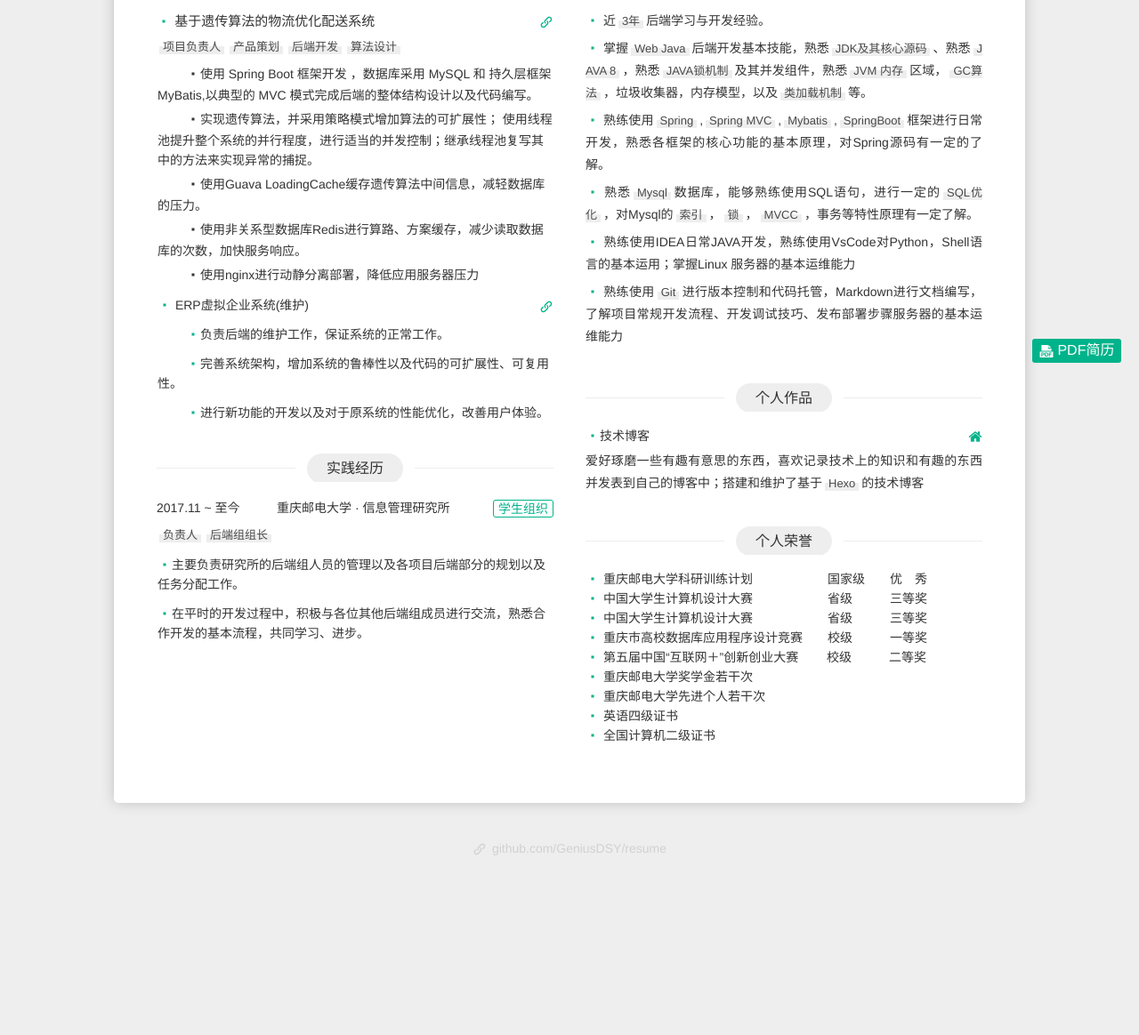
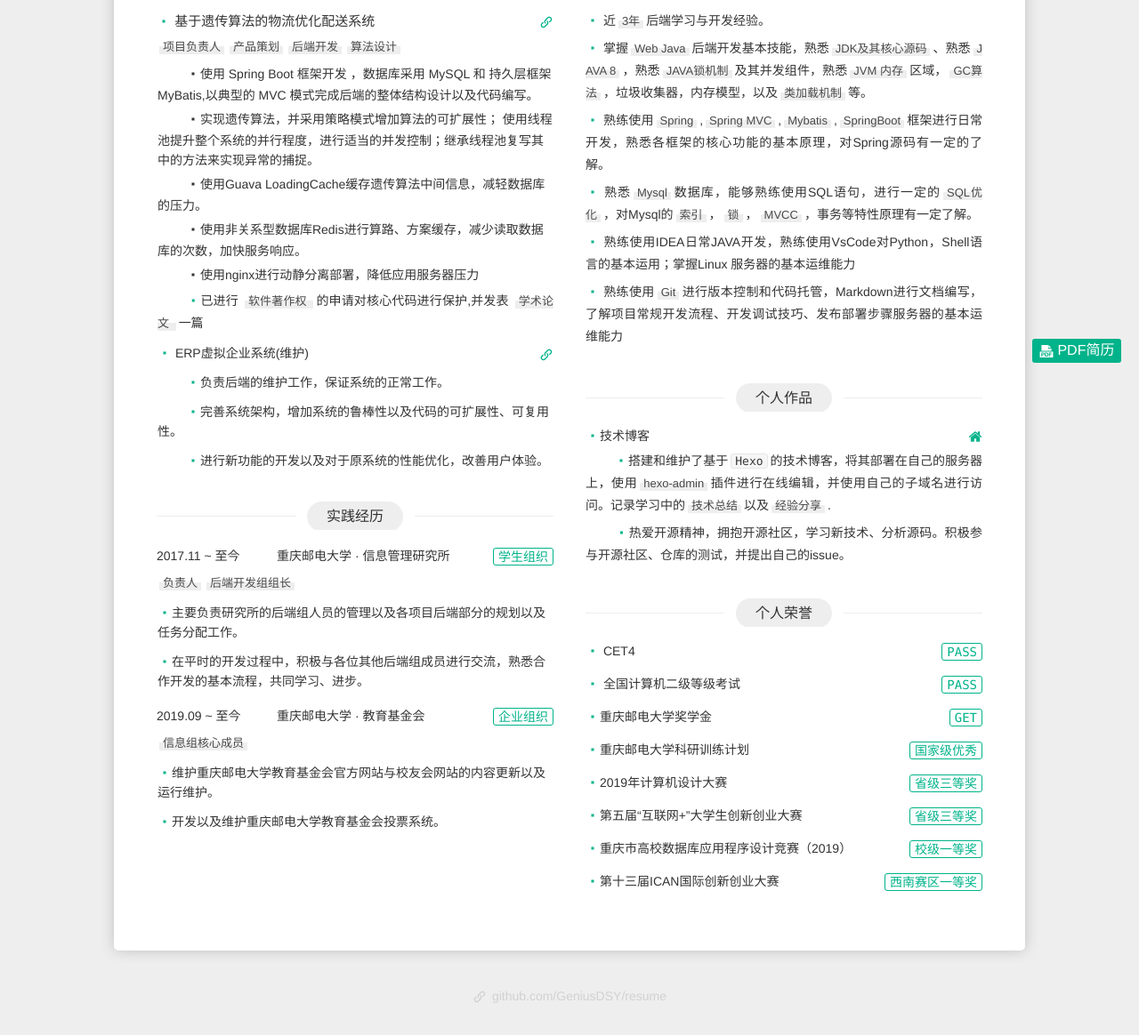
Before and after one commit to GeniusDSY/resume, a website built with webpack: page src/index.html in a window 1280 px wide. Shown: the part 386-1550 px from the top of the page at 89% size. Before the commit the page ends 1384 px from the top, so only its background shows below. Built offline with nearby package versions, Linux system fonts and the light colour scheme.

Commit message:
:sparkles: feat: 更新简历内容

```diff
--- a/src/index.html
+++ b/src/index.html
@@ -10,7 +10,7 @@
 
 <body>
     <!--[if IE]><p class="kill-ie">微软都放弃了IE，为啥你却还不放弃？</p><![endif]-->
-    <p class="last-modified">最后更新时间：2019年10月</p>
+    <p class="last-modified">最后更新时间：2019年11月</p>
     <div class="content">
         <header class="content-hd">
             <section class="title">
@@ -37,7 +37,7 @@
                     <li><a href="mailto:genius_dsy@foxmail.com" target="_blank"><span
                                 class="contact-link">genius_dsy@foxmail.com</span><i
                                 class="iconfont icon-email"></i></a></li>
-                    <li><a href="tel:1375975****" target="_blank"><span class="contact-link">1375975****</span><i
+                    <li><a href="tel:13759758663" target="_blank"><span class="contact-link">13759758663</span><i
                                 class="iconfont icon-phone"></i></a></li>
                 </ul>
             </section>
@@ -59,7 +59,7 @@
                             </header> -->
                             <div class="item">
                                 <header class="item-hd">
-                                    <h3 class="item-name"><i class="iconfont icon-dot"></i> 基于遗传算法的物流优化配送系统 </h3>
+                                    <h3 class="item-name"><i class="iconfont icon-dot"></i> 基于遗传算法的物流优化配送系统</h3>
                                     <a class="item-more" href="https://github.com/MayYJ/RoutePlanSystem"
                                         target="_blank"><i class="iconfont icon-link"></i>
                                     </a>
@@ -110,6 +110,13 @@
                             </header>
                         </div>
                         <div class="item">
+                            <header class="item-bd">
+                                <h3 class="item-name section-content">
+                                    <i class="iconfont icon-dot"></i>已进行 <strong> 软件著作权 </strong> 的申请对核心代码进行保护,并发表 <strong> 学术论文 </strong> 一篇
+                                </h3>
+                            </header>
+                        </div>
+                        <div class="item">
                             <header class="item-hd">
                                 <h3 class="item-name"><i class="iconfont icon-dot"></i> ERP虚拟企业系统(维护) </h3>
                                 <a class="item-more" href="https://coding.net/u/bailixiang/p/erpm" target="_blank"><i
@@ -151,11 +158,11 @@
                                 <span class="item-time">2017.11 ~ 至今</span>
                                 <h3 class="item-name">重庆邮电大学 · 信息管理研究所</h3>
                                 <a class="btn item-more" href="https://github.com/mis-lab" target="_blank"
-                                    title="在校经历">学生组织</a>
+                                    title="学生组织">学生组织</a>
                             </header>
                             <div class="item-bd">
                                 <p class="section-content">
-                                    <strong>负责人</strong><strong>后端组组长</strong>
+                                    <strong>负责人</strong><strong>后端开发组组长</strong>
                                 </p>
                             </div>
                         </div>
@@ -173,6 +180,35 @@
                                 </h3>
                             </header>
                         </div>
+                    </div>
+                    <div class="section-bd">
+                        <div class="item item-main">
+                            <header class="item-hd">
+                                <span class="item-time">2019.09 ~ 至今</span>
+                                <h3 class="item-name">重庆邮电大学 · 教育基金会</h3>
+                                <a class="btn item-more" target="_blank"
+                                    title="基金会">企业组织</a>
+                            </header>
+                            <div class="item-bd">
+                                <p class="section-content">
+                                    <strong>信息组核心成员</strong>
+                                </p>
+                            </div>
+                        </div>
+                        <div class="item">
+                             <header class="item-hd">
+                                <h3 class="item-name">
+                                    <i class="iconfont icon-dot"></i>维护重庆邮电大学教育基金会官方网站与校友会网站的内容更新以及运行维护。
+                                </h3>
+                            </header>
+                        </div>
+                        <div class="item">
+                            <header class="item-hd">
+                               <h3 class="item-name">
+                                   <i class="iconfont icon-dot"></i>开发以及维护重庆邮电大学教育基金会投票系统。
+                               </h3>
+                           </header>
+                       </div>
                     </div>
                 </section>
             </div>
@@ -231,13 +267,22 @@
                         <div class="item">
                             <header class="item-hd">
                                 <h3 class="item-name"><i class="iconfont icon-dot"></i>技术博客</h3>
-                                <a class="item-more" href="https://geniusdsy.github.io" target="_blank" title="技术博客"><i
+                                <a class="item-more" href="https://blog.geniusdsy.cn" target="_blank" title="技术博客"><i
                                         class="iconfont icon-homepage"></i></a>
                             </header>
-                            <div class="item-bd">
-                                <p class="section-content">
-                                    爱好琢磨一些有趣有意思的东西，喜欢记录技术上的知识和有趣的东西并发表到自己的博客中；搭建和维护了基于<strong>Hexo</strong>的技术博客
-                                </p>
+                            <div class="item">
+                                <header class="item-bd">
+                                    <h3 class="item-name section-content">
+                                        <i class="iconfont icon-dot"></i>搭建和维护了基于<em>Hexo</em>的技术博客，将其部署在自己的服务器上，使用<strong>hexo-admin</strong>插件进行在线编辑，并使用自己的子域名进行访问。记录学习中的<strong>技术总结</strong>以及<strong>经验分享</strong>.
+                                    </h3>
+                                </header>
+                            </div>
+                            <div class="item">
+                                <header class="item-bd">
+                                    <h3 class="item-name section-content">
+                                        <i class="iconfont icon-dot"></i>热爱开源精神，拥抱开源社区，学习新技术、分析源码。积极参与开源社区、仓库的测试，并提出自己的issue。
+                                    </h3>
+                                </header>
                             </div>
                         </div>
                     </div>
@@ -251,16 +296,36 @@
                     <div class="section-bd">
                         <div class="item">
                             <header class="item-hd">
-                                <h3 class="item-name"><i class="iconfont icon-dot"></i> 重庆邮电大学科研训练计划　　　　　　国家级　　优　秀 </h3>
-                                <h3 class="item-name"><i class="iconfont icon-dot"></i> 中国大学生计算机设计大赛　　　　　　省级　　　三等奖 </h3>
-                                <h3 class="item-name"><i class="iconfont icon-dot"></i> 中国大学生计算机设计大赛　　　　　　省级　　　三等奖 </h3>
-                                <h3 class="item-name"><i class="iconfont icon-dot"></i> 重庆市高校数据库应用程序设计竞赛　　校级　　　一等奖 </h3>
-                                <h3 class="item-name"><i class="iconfont icon-dot"></i> 第五届中国“互联网＋”创新创业大赛　　 校级　　　二等奖
-                                </h3>
-                                <h3 class="item-name"><i class="iconfont icon-dot"></i> 重庆邮电大学奖学金若干次　　　　　　　　　　　　　　</h3>
-                                <h3 class="item-name"><i class="iconfont icon-dot"></i> 重庆邮电大学先进个人若干次　　　　　　　　　　　　　</h3>
-                                <h3 class="item-name"><i class="iconfont icon-dot"></i> 英语四级证书　　　　　　　　　　　　　　　　　　　　</h3>
-                                <h3 class="item-name"><i class="iconfont icon-dot"></i> 全国计算机二级证书　　　　　　　　　　　　　　　　　</h3>
+                                <h3 class="item-name"><i class="iconfont icon-dot"></i> CET4</h3>
+                                    <a class="btn item-more" target="_blank" title="获奖">PASS</a>
+                            </header>
+                            <header class="item-hd">
+                                <h3 class="item-name"><i class="iconfont icon-dot"></i> 全国计算机二级等级考试</h3>
+                                    <a class="btn item-more" target="_blank" title="获奖">PASS</a>
+                            </header>
+                            <header class="item-hd">
+                                <h3 class="item-name"><i class="iconfont icon-dot"></i>重庆邮电大学奖学金</h3>
+                                    <a class="btn item-more" target="_blank" title="获奖">GET</a>
+                            </header>
+                            <header class="item-hd">
+                                <h3 class="item-name"><i class="iconfont icon-dot"></i>重庆邮电大学科研训练计划</h3>
+                                    <a class="btn item-more" target="_blank" title="获奖">国家级优秀</a>
+                            </header>
+                            <header class="item-hd">
+                                <h3 class="item-name"><i class="iconfont icon-dot"></i>2019年计算机设计大赛</h3>
+                                    <a class="btn item-more" target="_blank" title="获奖">省级三等奖</a>
+                            </header>
+                            <header class="item-hd">
+                                <h3 class="item-name"><i class="iconfont icon-dot"></i>第五届“互联网+”大学生创新创业大赛</h3>
+                                    <a class="btn item-more" target="_blank" title="获奖">省级三等奖</a>
+                            </header class="item-hd">
+                            <header class="item-hd">
+                                <h3 class="item-name"><i class="iconfont icon-dot"></i>重庆市高校数据库应用程序设计竞赛（2019）</h3>
+                                    <a class="btn item-more" target="_blank" title="获奖">校级一等奖</a>
+                            </header>
+                            <header class="item-hd">
+                                <h3 class="item-name"><i class="iconfont icon-dot"></i>第十三届ICAN国际创新创业大赛</h3>
+                                    <a class="btn item-more" target="_blank" title="获奖">西南赛区一等奖</a>
                             </header>
                         </div>
                     </div>
```
Also changed, not shown: index.html (+2 -2 lines), 2 other files.
